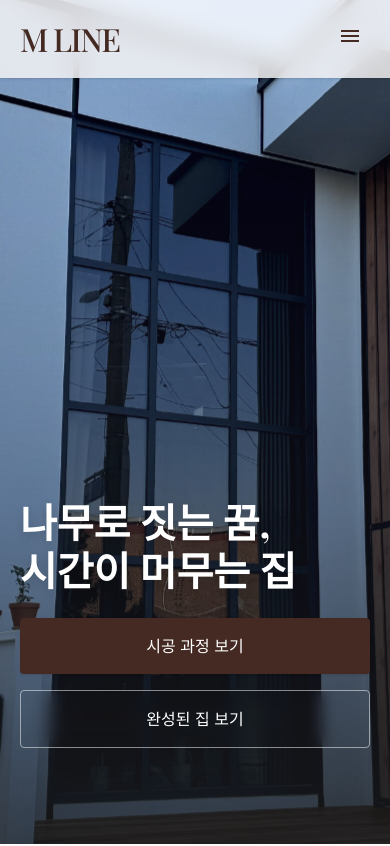
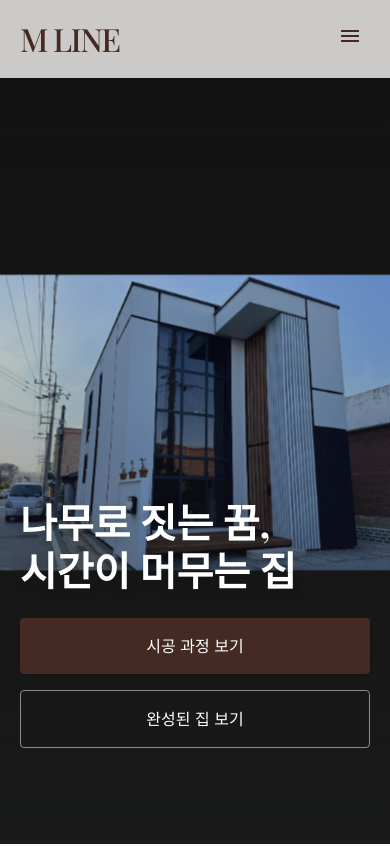
Before and after one commit to wklover777-ui/house-blog, a Next.js app: page / in a window 390 px wide. Shown: the top 846 px of the page. Built offline with nearby package versions, Linux system fonts and the light colour scheme; a web font is replaced by a local one.

Commit message:
style: contain mobile background image on HOME page without cropping

```diff
--- a/src/app/page.tsx
+++ b/src/app/page.tsx
@@ -4,9 +4,9 @@ export default function Home() {
   return (
     <div className="relative w-full h-screen overflow-hidden">
       {/* Hero Background Image */}
-      <div className="absolute inset-0 w-full h-full hero-zoom">
+      <div className="absolute inset-0 w-full h-full hero-zoom bg-[#121212] md:bg-transparent">
         <div
-          className="w-full h-full bg-cover bg-[center_30%] md:bg-top bg-no-repeat bg-[url('/home-main-mobile.jpg')] md:bg-[url('/home-main.jpg?v=2')] scale-[1.15] origin-[50%_30%] md:scale-100 md:origin-center"
+          className="w-full h-full bg-contain md:bg-cover bg-center md:bg-top bg-no-repeat bg-[url('/home-main-mobile.jpg')] md:bg-[url('/home-main.jpg?v=2')]"
         />
       </div>
 
```
